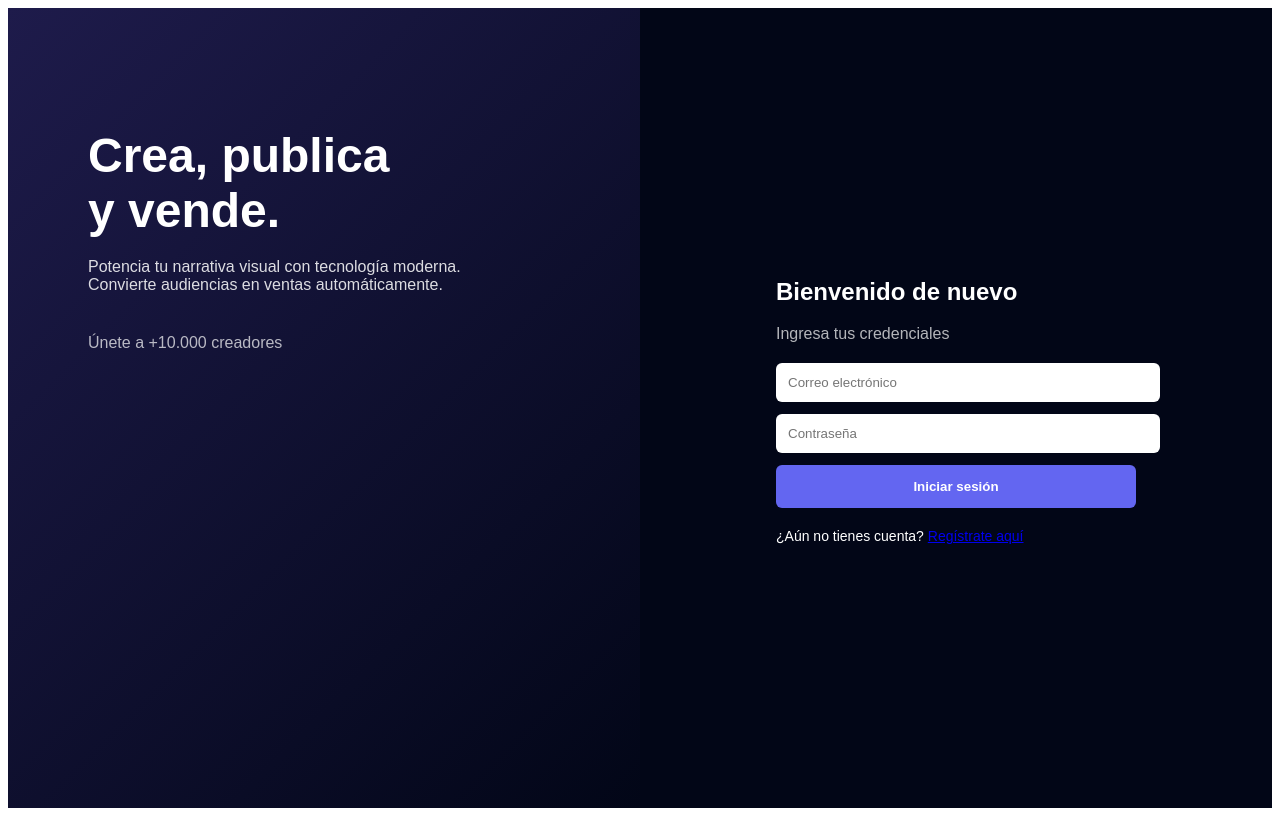
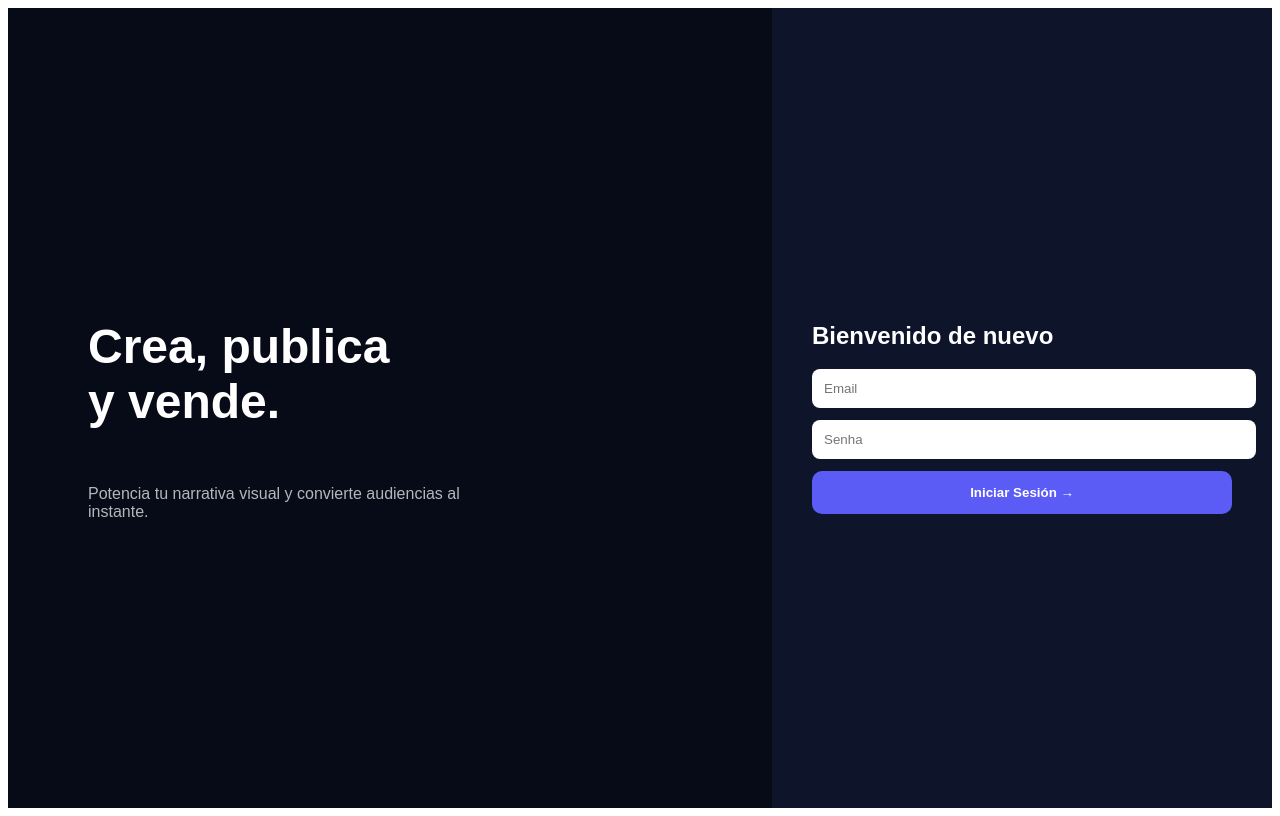
Before and after one commit to sellfybuy/sellfy-app, a Next.js app: page / in a window 1280 px wide. Built offline with nearby package versions, Linux system fonts and the light colour scheme.

Commit message:
Add login logic and redirect to dashboard

```diff
--- a/app/page.js
+++ b/app/page.js
@@ -1,70 +1,85 @@
-import Link from "next/link";
+"use client";
+
+import { useState } from "react";
+import { useRouter } from "next/navigation";
 
 export default function Home() {
+  const router = useRouter();
+
+  const [email, setEmail] = useState("");
+  const [senha, setSenha] = useState("");
+  const [erro, setErro] = useState("");
+
+  function handleLogin(e) {
+    e.preventDefault();
+
+    // LOGIN FAKE (por enquanto)
+    if (email === "admin@selfly.com" && senha === "123456") {
+      router.push("/dashboard");
+    } else {
+      setErro("Email ou senha inválidos");
+    }
+  }
+
   return (
     <main style={{
       minHeight: "100vh",
-      display: "grid",
-      gridTemplateColumns: "1fr 1fr",
-      fontFamily: "Arial, sans-serif",
-      background: "#020617",
-      color: "#fff"
+      display: "flex",
+      background: "#070B18",
+      color: "#fff",
+      fontFamily: "Arial, sans-serif"
     }}>
 
       {/* LADO ESQUERDO */}
       <section style={{
+        flex: 1,
         padding: "80px",
-        background: "linear-gradient(135deg, #1e1b4b, #020617)"
+        display: "flex",
+        flexDirection: "column",
+        justifyContent: "center"
       }}>
-        <h1 style={{ fontSize: "48px", marginBottom: "20px" }}>
+        <h1 style={{ fontSize: "48px" }}>
           Crea, publica <br /> y vende.
         </h1>
-
-        <p style={{ maxWidth: "420px", opacity: 0.85 }}>
-          Potencia tu narrativa visual con tecnología moderna.
-          Convierte audiencias en ventas automáticamente.
+        <p style={{ opacity: 0.7, maxWidth: "400px" }}>
+          Potencia tu narrativa visual y convierte audiencias al instante.
         </p>
-
-        <div style={{ marginTop: "40px", opacity: 0.7 }}>
-          Únete a +10.000 creadores
-        </div>
       </section>
 
-      {/* LADO DIREITO */}
+      {/* LOGIN */}
       <section style={{
+        width: "420px",
+        background: "#0E1429",
+        padding: "40px",
         display: "flex",
-        alignItems: "center",
+        flexDirection: "column",
         justifyContent: "center"
       }}>
-        <div style={{
-          width: "100%",
-          maxWidth: "360px"
-        }}>
-          <h2>Bienvenido de nuevo</h2>
-          <p style={{ opacity: 0.7, marginBottom: "20px" }}>
-            Ingresa tus credenciales
-          </p>
+        <h2>Bienvenido de nuevo</h2>
 
+        <form onSubmit={handleLogin}>
           <input
-            placeholder="Correo electrónico"
+            type="email"
+            placeholder="Email"
+            value={email}
+            onChange={(e) => setEmail(e.target.value)}
             style={inputStyle}
           />
 
           <input
             type="password"
-            placeholder="Contraseña"
+            placeholder="Senha"
+            value={senha}
+            onChange={(e) => setSenha(e.target.value)}
             style={inputStyle}
           />
 
-          <button style={primaryButton}>
-            Iniciar sesión
+          {erro && <p style={{ color: "red" }}>{erro}</p>}
+
+          <button type="submit" style={buttonStyle}>
+            Iniciar Sesión →
           </button>
-
-          <p style={{ marginTop: "20px", fontSize: "14px" }}>
-            ¿Aún no tienes cuenta?{" "}
-            <Link href="/cadastro">Regístrate aquí</Link>
-          </p>
-        </div>
+        </form>
       </section>
     </main>
   );
@@ -74,17 +89,17 @@ const inputStyle = {
   width: "100%",
   padding: "12px",
   marginBottom: "12px",
-  borderRadius: "6px",
+  borderRadius: "8px",
   border: "none"
 };
 
-const primaryButton = {
+const buttonStyle = {
   width: "100%",
   padding: "14px",
-  background: "#6366F1",
+  borderRadius: "10px",
+  border: "none",
+  background: "#5B5CF6",
   color: "#fff",
-  border: "none",
-  borderRadius: "6px",
   fontWeight: "bold",
   cursor: "pointer"
 };
```
